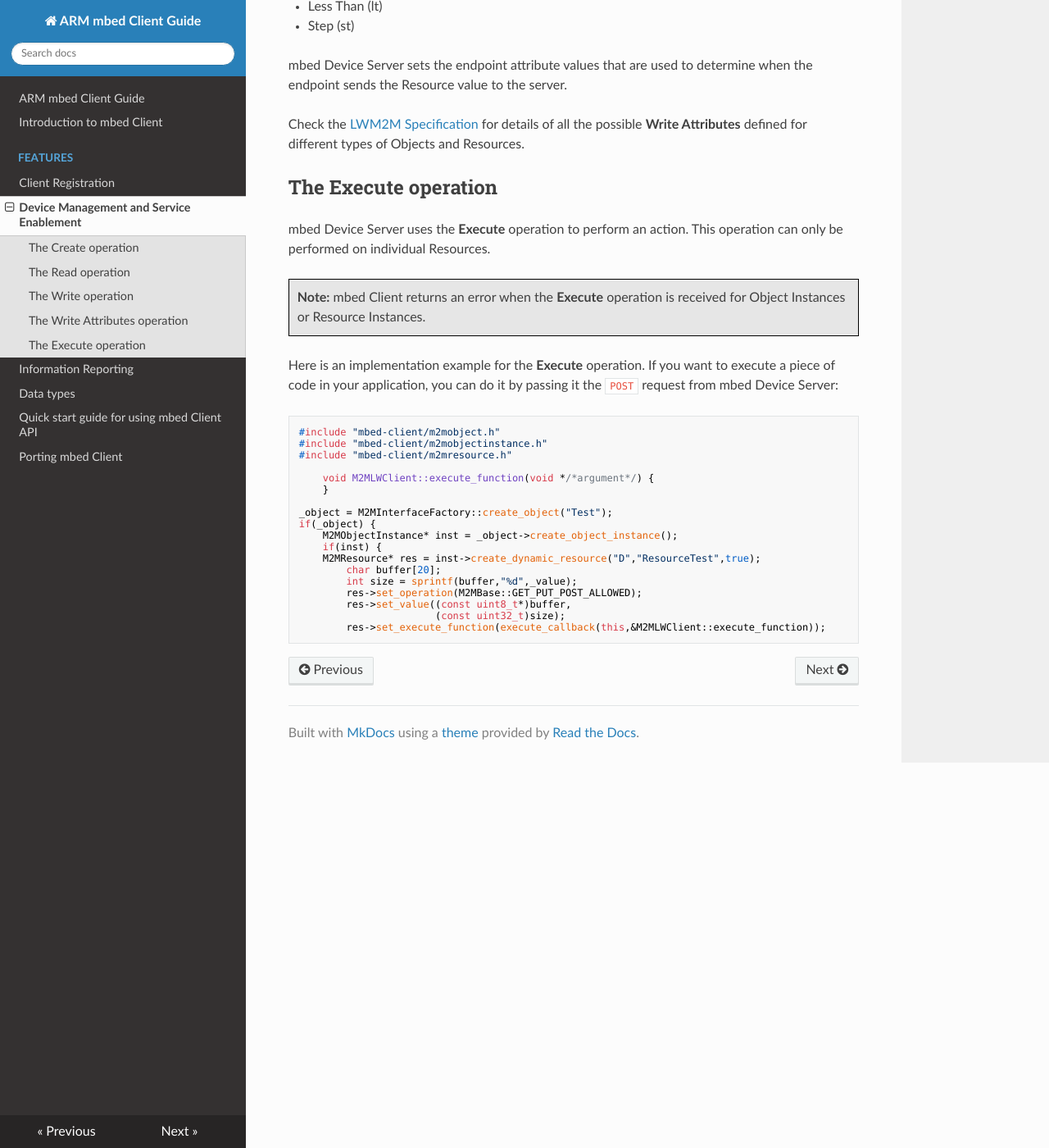
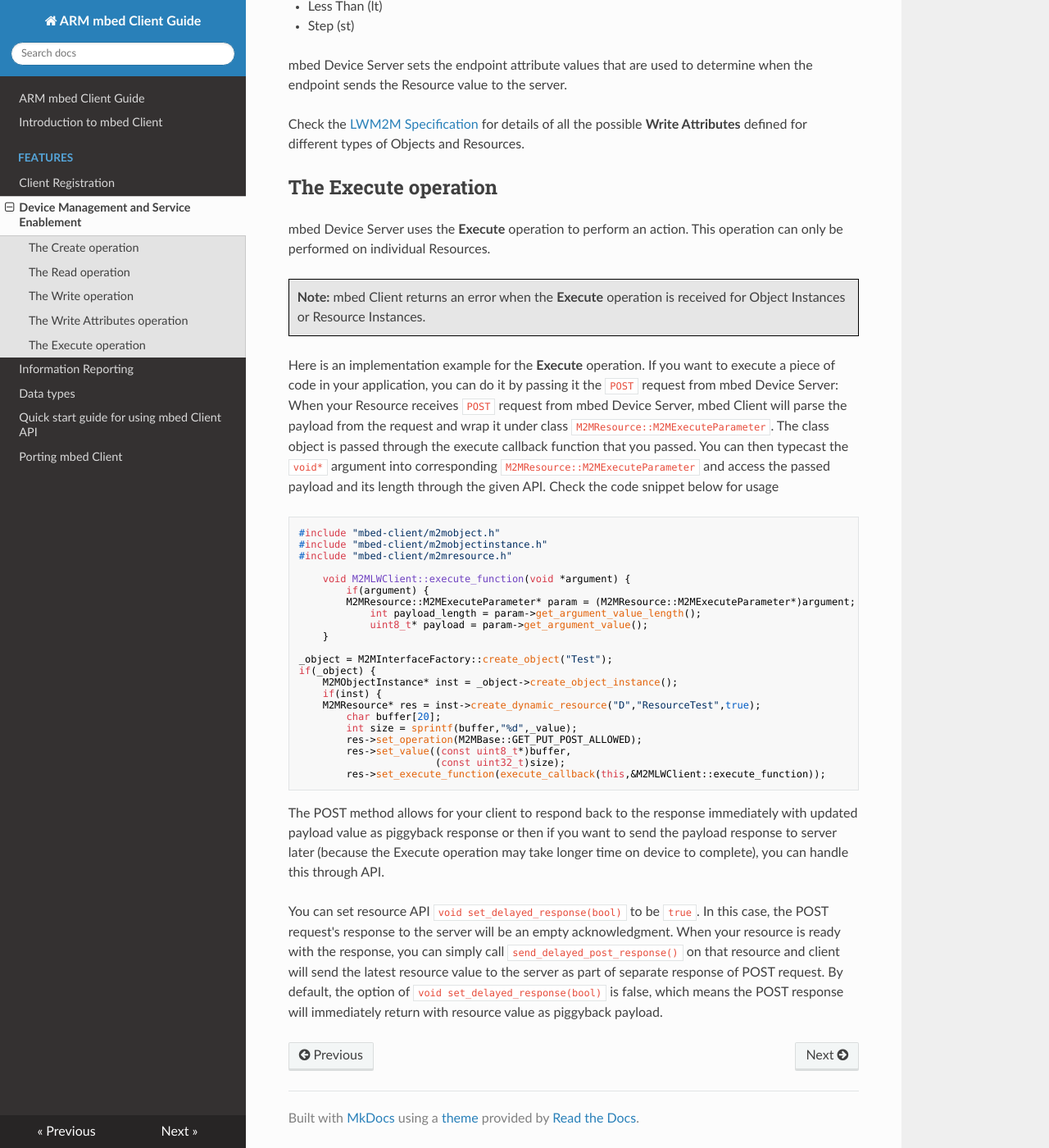
Before and after one commit to ARMmbed/mbed-client, an MkDocs documentation site: the page built from docs/dev_man_serv_enable.md, in a window 1280 px wide and 1400 px high, scrolled down 2127 px. Shown: the whole window at 82% size. Built offline with MkDocs 1.6.1, drawn with Linux system fonts in a browser that asks for light colours; nearby versions of some CDN libraries; old or Windows-style settings are respelled for this version of MkDocs.

Commit message:
Update dev_man_serv_enable.md
More explaination to usage of Execute Operation for Resource.

````diff
--- a/docs/dev_man_serv_enable.md
+++ b/docs/dev_man_serv_enable.md
@@ -96,13 +96,19 @@
 <span style="background-color:#E6E6E6;  border:1px solid #000;display:block; height:100%; padding:10px">**Note:** mbed Client returns an error when the **Execute** operation is received for Object Instances or Resource Instances.</span>
 
 Here is an implementation example for the **Execute** operation. If you want to execute a piece of code in your application, you can do it by passing it the `POST` request from mbed Device Server:
+When your Resource receives `POST` request from mbed Device Server, mbed Client will parse the payload from the request and wrap it under class `M2MResource::M2MExecuteParameter`. The class object is passed through the execute callback function that you passed.
+You can then typecast the `void*` argument into corresponding `M2MResource::M2MExecuteParameter` and access the passed payload and its length through the given API. Check the code snippet below for usage
 
 ```
 #include "mbed-client/m2mobject.h"
 #include "mbed-client/m2mobjectinstance.h"
 #include "mbed-client/m2mresource.h"
 
-    void M2MLWClient::execute_function(void */*argument*/) {
+    void M2MLWClient::execute_function(void *argument) {
+        if(argument) {
+        M2MResource::M2MExecuteParameter* param = (M2MResource::M2MExecuteParameter*)argument;
+            int payload_length = param->get_argument_value_length();
+            uint8_t* payload = param->get_argument_value();
     }
 
 _object = M2MInterfaceFactory::create_object("Test");
@@ -117,3 +123,7 @@
                        (const uint32_t)size);
         res->set_execute_function(execute_callback(this,&M2MLWClient::execute_function));
 ```
+
+The POST method allows for your client to respond back to the response immediately with updated payload value as piggyback response or then if you want to send the payload response to server later (because the Execute operation may take longer time on device to complete), you can handle this through API.
+
+You can set resource API `void set_delayed_response(bool)` to be `true`. In this case, the POST request's response to the server will be an empty acknowledgment. When your resource is ready with the response, you can simply call `send_delayed_post_response()` on that resource and client will send the latest resource value to the server as part of separate response of POST request. By default, the option of `void set_delayed_response(bool)` is false, which means the POST response will immediately return with resource value as piggyback payload.
````
